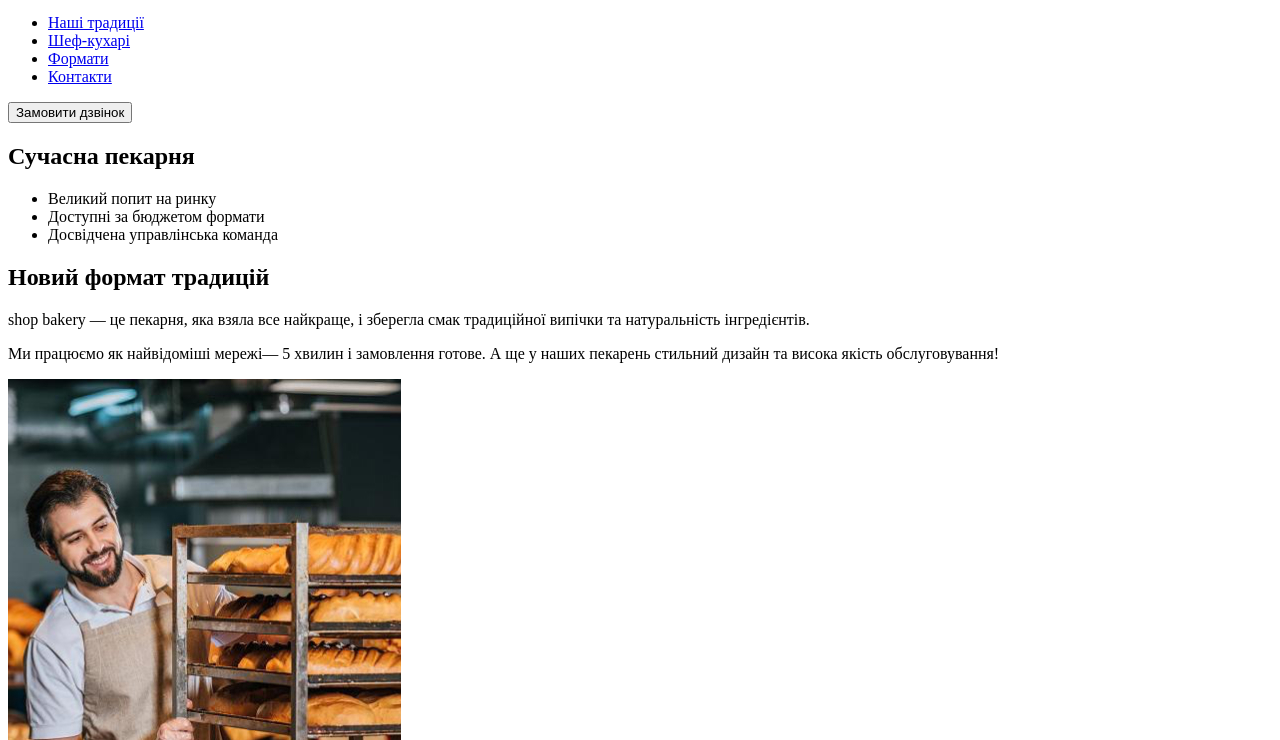
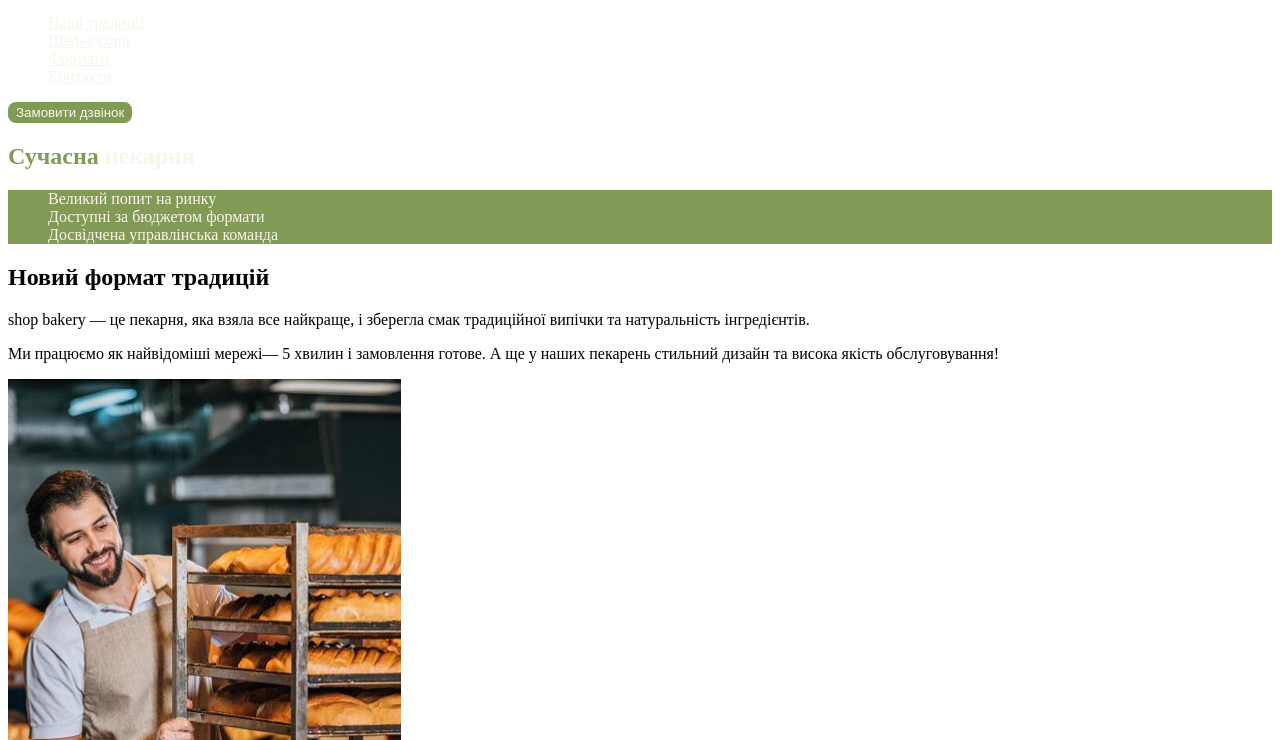
Before and after one commit to Fujirald/genius-html, a plain HTML site: page index.html in a window 1280 px wide. Shown: the part 60-800 px from the top of the page. Drawn offline with Linux system fonts and the light colour scheme.

Commit message:
Add files via upload

```diff
--- /dev/null
+++ b/css/styles.css
@@ -0,0 +1,51 @@
+:root {
+    --color-brand-light: #819b57;
+    --color-brand-dark: #465929;
+    --color-primary-dark: #31261A;
+    --color-primary-light: #faf4ea;
+}
+
+body {
+    color: var(--coor-primary-dark);
+}
+
+ul {
+    list-style-type: none;
+}
+
+.button {
+    color: var(--color-primary-light);
+    background-color: var(--color-brand-light);
+    border: 2px solid var(--color-brand-light);
+    border-radius: 8px;
+    cursor: pointer;
+}
+
+.button:hover {
+    color: var(--color-brand-dark);
+    background-color: transparent;
+}
+
+.link {
+    color: var(--color-primary-light);
+}
+
+.link:hover {
+    color: var(--color-btand-light);
+}
+.hero-title {
+    color: var(--color-primary-light);
+}
+
+.hero-title .accent {
+    color: var(--color-brand-light);
+}
+
+.advantages-list {
+    color: var(--color-primary-light);
+    background-color: var(--color-brand-light);
+}
+
+.section-title .accent {
+    color: var(--color-brand-dark);
+}
--- a/index.html
+++ b/index.html
@@ -4,6 +4,7 @@
     <meta charset="UTF-8" />
     <meta name="viewport" content="width=device-width, initial-scale=1.0" />
     <title>Сучасна пекарня</title>
+    <link rel="stylesheet" href="./css/styles.css" />
   </head>
   <body>
     <header>
@@ -12,25 +13,25 @@
           <img src="./images/logo.svg" alt="Логотп сучасної пекарні" />
         </a>
         <ul>
-          <li><a href="#traditions-section">Наші традиції</a></li>
-          <li><a href="#chefs-section">Шеф-кухарі</a></li>
-          <li><a href="#formats-section">Формати</a></li>
-          <li><a href="#contact-section">Контакти</a></li>
+          <li><a class="link" href="#traditions-section">Наші традиції</a></li>
+          <li><a class="link" href="#chefs-section">Шеф-кухарі</a></li>
+          <li><a class="link" href="#formats-section">Формати</a></li>
+          <li><a class="link" href="#contact-section">Контакти</a></li>
         </ul>
-      </nav>
-      <button type="button">Замовити дзвінок</button>
+
+      <button class="button" type="button">Замовити дзвінок</button>
     </header>
     <main>
       <section>
-        <h1>Сучасна пекарня</h1>
+        <h1 class="hero-title"><span class="accent">Сучасна</span> пекарня</h1>
       </section>
       <section id="traditions-section">
-        <ul>
+        <ul class="advantages-list">
           <li>Великий попит на ринку</li>
           <li>Доступні за бюджетом формати</li>
           <li>Досвідчена управлінська команда</li>
         </ul>
-        <h2>Новий формат традицій</h2>
+        <h2 class="section-title">Новий формат традицій</h2>
         <p>
           <span>shop bakery</span> — це пекарня, яка взяла все найкраще, і
           зберегла смак традиційної випічки та натуральність інгредієнтів.
@@ -46,7 +47,7 @@
         />
       </section>
       <section id="chefs-section">
-        <h2>Наші найкращі шеф-кухарі</h2>
+        <h2 class="section-title">Наші найкращі <span class="accent">шеф-кухарі</span></h2>
         <ul>
           <li>
             <article>
@@ -70,7 +71,7 @@
         </ul>
       </section>
       <section id="formats-section">
-        <h2>Формати</h2>
+        <h2 class="section-title">Формати</h2>
         <ul>
           <li>
             <article>
@@ -90,7 +91,7 @@
         </ul>
       </section>
       <section id="contact-section">
-        <h2>Приєднуйся до мережі пекарень</h2>
+        <h2 class="section-title">Приєднуйся до мережі пекарень</h2>
         <iframe
           src="https://www.google.com/maps/embed?pb=!1m18!1m12!1m3!1d2540.1636304352846!2d30.488698376445985!3d50.45667757159327!2m3!1f0!2f0!3f0!3m2!1i1024!2i768!4f13.1!3m3!1m2!1s0x40d4ce637c006b2d%3A0xaf86385f19996ff0!2z0YPQuy4g0KHQtdGH0LXQstGL0YUg0KHRgtGA0LXQu9GM0YbQvtCyLCA1NCwg0JrQuNC10LIsIDAyMDAw!5e0!3m2!1sru!2sua!4v1734269248854!5m2!1sru!2sua"
           width="603"
```
